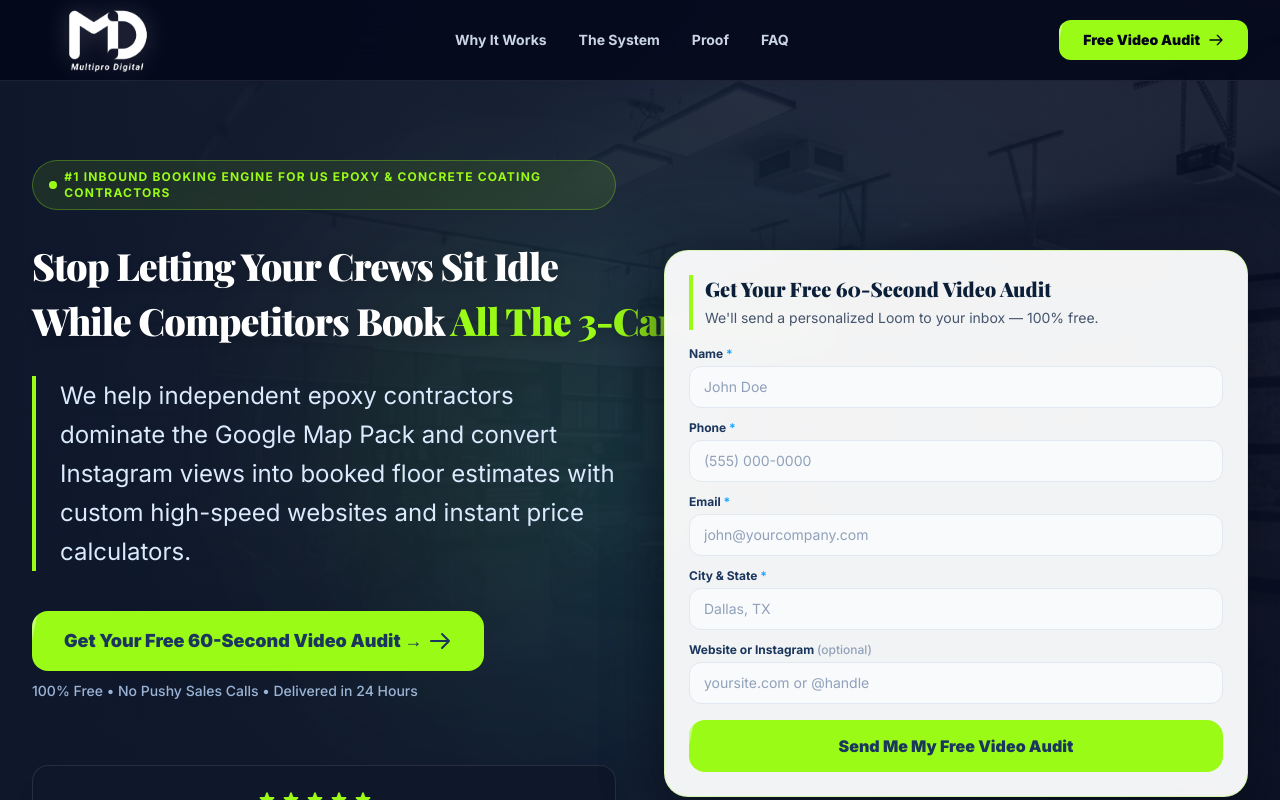
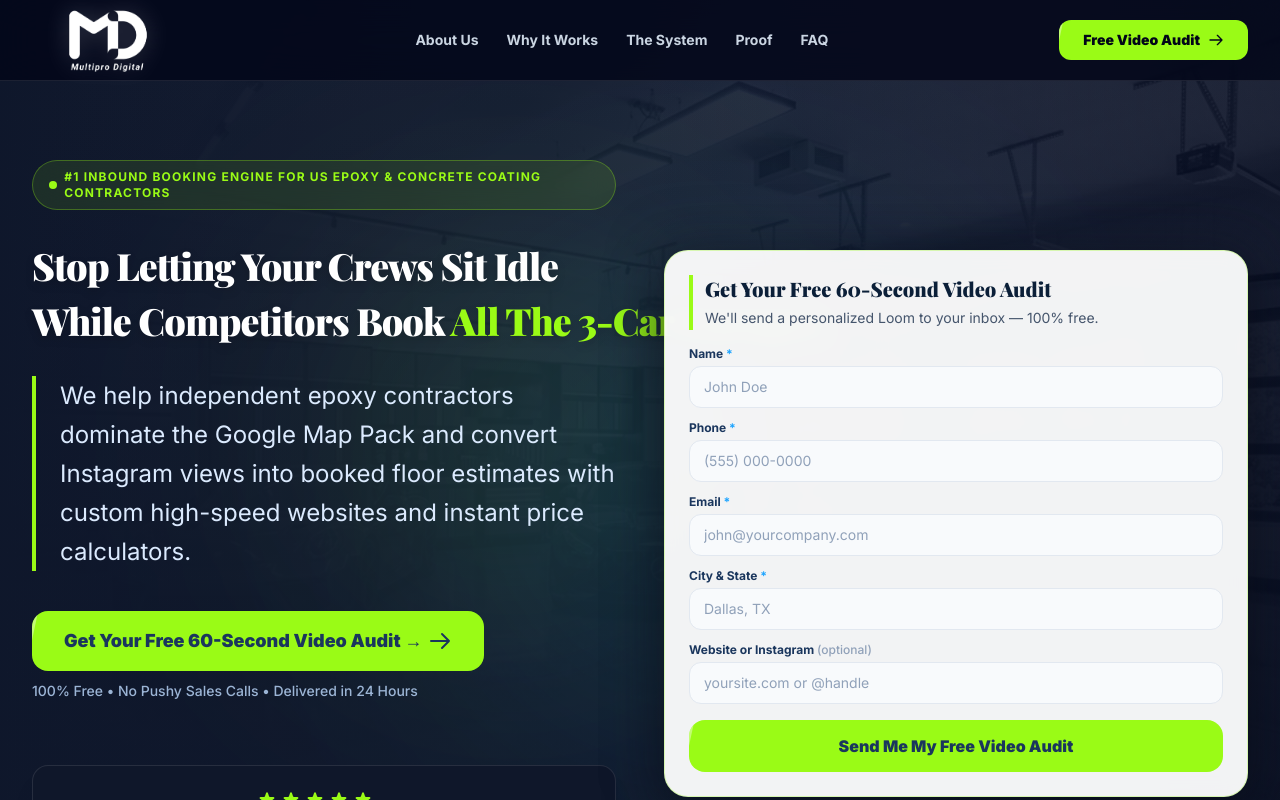
Before and after one commit to mahabubkabir40-ai/multipro-digital, a Next.js app: page / in a window 1280 px wide. Shown: the top 800 px of the page. Built offline with nearby package versions, Linux system fonts and the light colour scheme; a web font is replaced by a local one.

Commit message:
Add About Us page link to desktop and mobile navigation menus

```diff
--- a/src/components/Navbar.tsx
+++ b/src/components/Navbar.tsx
@@ -28,23 +28,28 @@ export default function Navbar() {
           </div>
 
           {/* Navigation Links - Desktop */}
-          <nav className="hidden md:flex items-center space-x-8">
-            <Link href="#why-it-works" prefetch={false} className="relative text-sm font-bold text-slate-300 hover:text-white group py-1 transition-colors">
+          <nav className="hidden md:flex items-center space-x-7">
+            <Link href="/about" prefetch={false} className="relative text-sm font-bold text-slate-300 hover:text-white group py-1 transition-colors">
+              About Us
+              <span className="absolute bottom-0 left-0 w-0 h-0.5 bg-brand-lime transition-all duration-300 group-hover:w-full" />
+            </Link>
+
+            <Link href="/#why-it-works" prefetch={false} className="relative text-sm font-bold text-slate-300 hover:text-white group py-1 transition-colors">
               Why It Works
               <span className="absolute bottom-0 left-0 w-0 h-0.5 bg-brand-lime transition-all duration-300 group-hover:w-full" />
             </Link>
 
-            <Link href="#the-system" prefetch={false} className="relative text-sm font-bold text-slate-300 hover:text-white group py-1 transition-colors">
+            <Link href="/#the-system" prefetch={false} className="relative text-sm font-bold text-slate-300 hover:text-white group py-1 transition-colors">
               The System
               <span className="absolute bottom-0 left-0 w-0 h-0.5 bg-brand-lime transition-all duration-300 group-hover:w-full" />
             </Link>
 
-            <Link href="#proof" prefetch={false} className="relative text-sm font-bold text-slate-300 hover:text-white group py-1 transition-colors">
+            <Link href="/#proof" prefetch={false} className="relative text-sm font-bold text-slate-300 hover:text-white group py-1 transition-colors">
               Proof
               <span className="absolute bottom-0 left-0 w-0 h-0.5 bg-brand-lime transition-all duration-300 group-hover:w-full" />
             </Link>
 
-            <Link href="#faq" prefetch={false} className="relative text-sm font-bold text-slate-300 hover:text-white group py-1 transition-colors">
+            <Link href="/#faq" prefetch={false} className="relative text-sm font-bold text-slate-300 hover:text-white group py-1 transition-colors">
               FAQ
               <span className="absolute bottom-0 left-0 w-0 h-0.5 bg-brand-lime transition-all duration-300 group-hover:w-full" />
             </Link>
@@ -99,10 +104,11 @@ export default function Navbar() {
       {/* Mobile menu overlay */}
       <div className={`md:hidden absolute top-20 left-0 w-full bg-slate-950/95 backdrop-blur-2xl border-b border-white/10 z-[100] transition-all duration-500 ease-in-out transform ${isMenuOpen ? 'translate-y-0 opacity-100 visible' : '-translate-y-10 opacity-0 invisible pointer-events-none'}`}>
         <div className="px-6 py-10 space-y-8 flex flex-col text-center">
-          <Link href="#why-it-works" prefetch={false} onClick={() => setIsMenuOpen(false)} className="text-2xl font-black text-white hover:text-brand-lime transition-colors">Why It Works</Link>
-          <Link href="#the-system" prefetch={false} onClick={() => setIsMenuOpen(false)} className="text-2xl font-black text-white hover:text-brand-lime transition-colors">The System</Link>
-          <Link href="#proof" prefetch={false} onClick={() => setIsMenuOpen(false)} className="text-2xl font-black text-white hover:text-brand-lime transition-colors">Proof</Link>
-          <Link href="#faq" prefetch={false} onClick={() => setIsMenuOpen(false)} className="text-2xl font-black text-white hover:text-brand-lime transition-colors">FAQ</Link>
+          <Link href="/about" prefetch={false} onClick={() => setIsMenuOpen(false)} className="text-2xl font-black text-white hover:text-brand-lime transition-colors">About Us</Link>
+          <Link href="/#why-it-works" prefetch={false} onClick={() => setIsMenuOpen(false)} className="text-2xl font-black text-white hover:text-brand-lime transition-colors">Why It Works</Link>
+          <Link href="/#the-system" prefetch={false} onClick={() => setIsMenuOpen(false)} className="text-2xl font-black text-white hover:text-brand-lime transition-colors">The System</Link>
+          <Link href="/#proof" prefetch={false} onClick={() => setIsMenuOpen(false)} className="text-2xl font-black text-white hover:text-brand-lime transition-colors">Proof</Link>
+          <Link href="/#faq" prefetch={false} onClick={() => setIsMenuOpen(false)} className="text-2xl font-black text-white hover:text-brand-lime transition-colors">FAQ</Link>
           <div className="pt-4 px-2">
             <Link
               href="/contact#audit-form"
```
